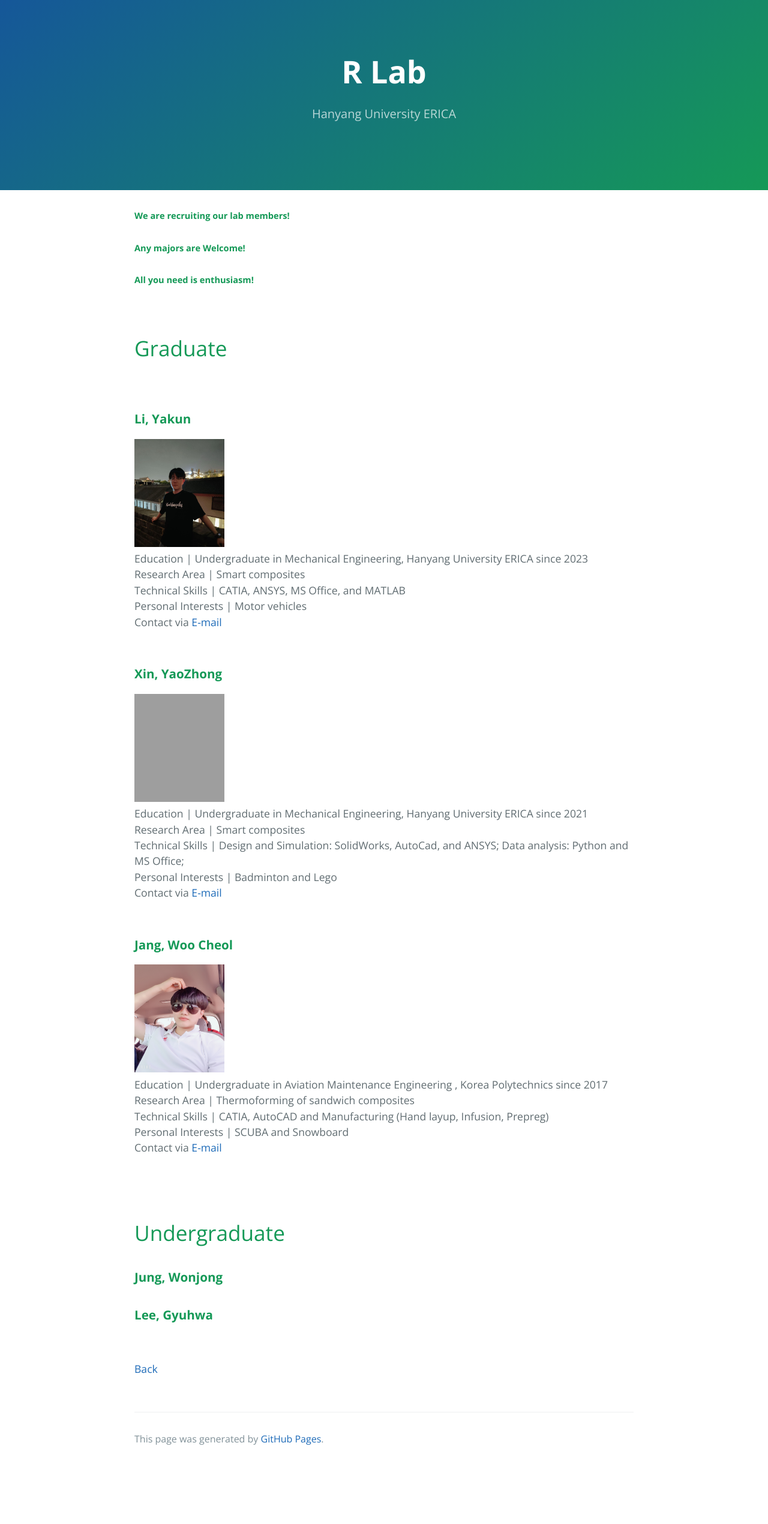
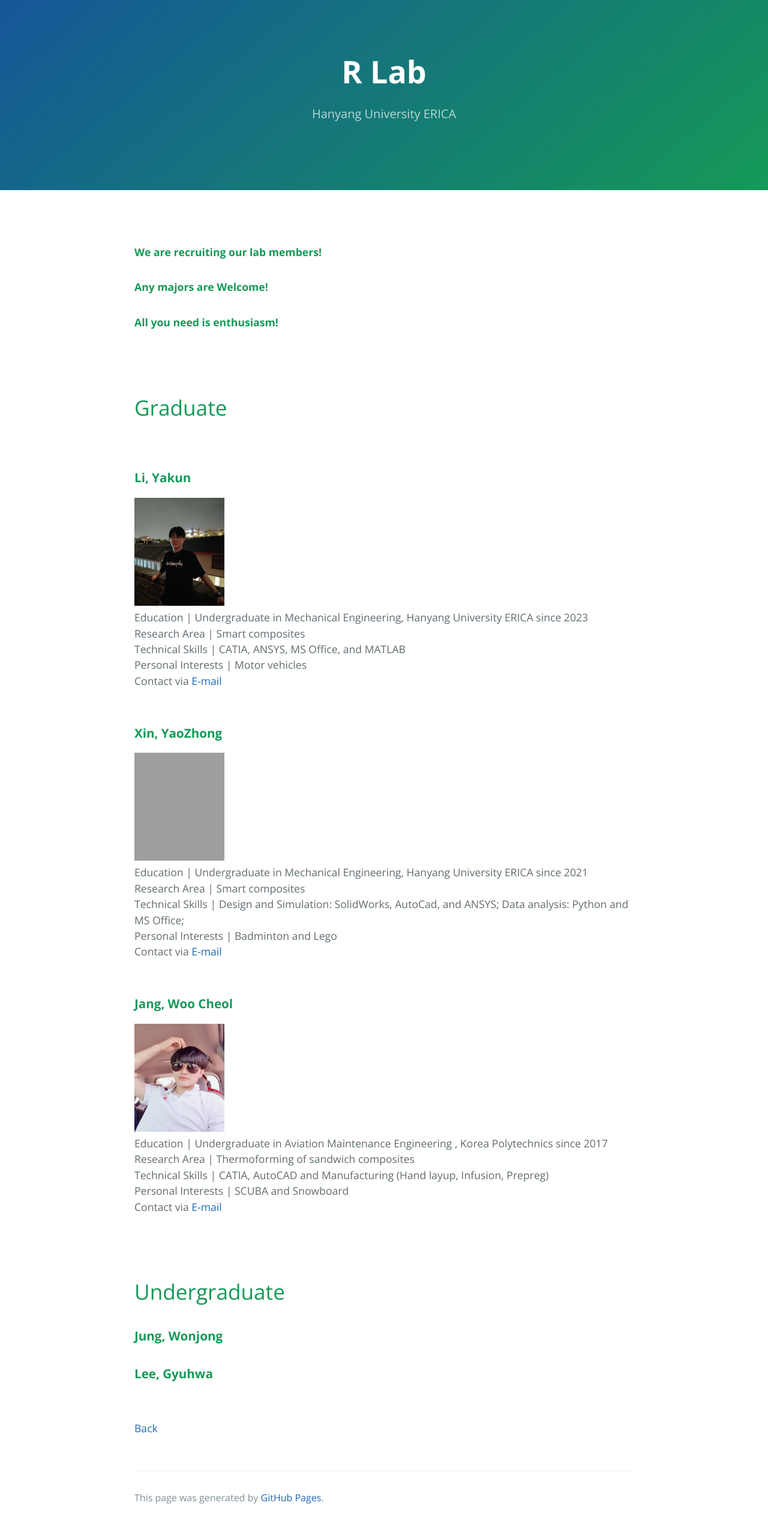
Before and after one commit to rhd1213/rhd1213.github.io, a Jekyll site: the page built from Members.md, in a window 1280 px wide. Shown: the whole page at 60% size. Built offline with Jekyll 4.4.1, drawn with Linux system fonts in a browser that asks for light colours; our own code applies the rules of GitHub Pages for plain Markdown files; before the commit the page ends 2443 px from its top, so only the background shows below that; grey boxes are pictures that could not be loaded.

Commit message:
Update Members.md

```diff
--- a/Members.md
+++ b/Members.md
@@ -1,8 +1,9 @@
 
-
-##### **We are recruiting our lab members!**
-##### **Any majors are Welcome!**
-##### **All you need is enthusiasm!**
+<br>
+#### **We are recruiting our lab members!**
+#### **Any majors are Welcome!**
+#### **All you need is enthusiasm!**
+<br>
 <br>
 
 # Graduate
```
